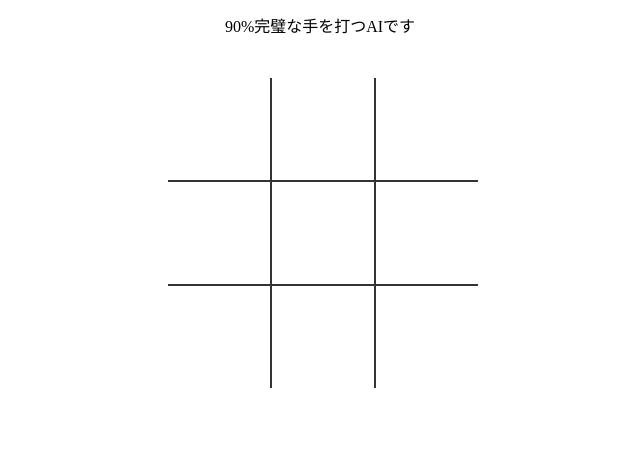
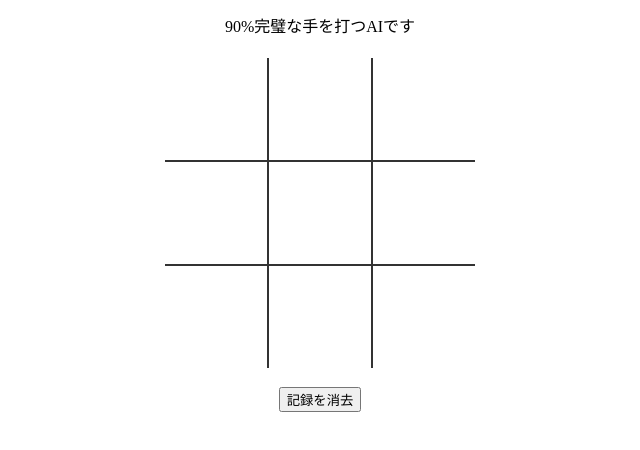
Before and after one commit to matthewdann/02_tictactoe_1, a plain HTML site: page index.html in a window 1280 px wide. Shown: the part 102-552 px from the top of the page, without its empty margins (320-960 px from the left). Drawn offline with Linux system fonts and the light colour scheme.

Commit message:
最初のコミット

```diff
--- a/index.html
+++ b/index.html
@@ -33,7 +33,11 @@
     <button onclick="startGame()">もう一度</button>
   </div>
 
-  <script src="./script.js"></script>
+  <div class="record">
+    <button>記録を消去</button>
+  </div>
+
+  <script src="./js/main.js"></script>
 </body>
 
 </html>
--- a/style.css
+++ b/style.css
@@ -25,8 +25,8 @@ table {
   border-collapse: collapse;
   position: absolute;
   left: 50%;
-  margin-left: -152px;
-  top: 180px;
+  margin-left: -155px;
+  top: 160px;
 }
 
 table tr:first-child td {
@@ -65,3 +65,9 @@ img {
   width: 100%;
   vertical-align: bottom;
 }
+
+.record {
+  max-width: 300px;
+  margin: 350px auto 0;
+  text-align: center;
+}
```
Also changed, not shown: js/main.js (renamed from script.js).
